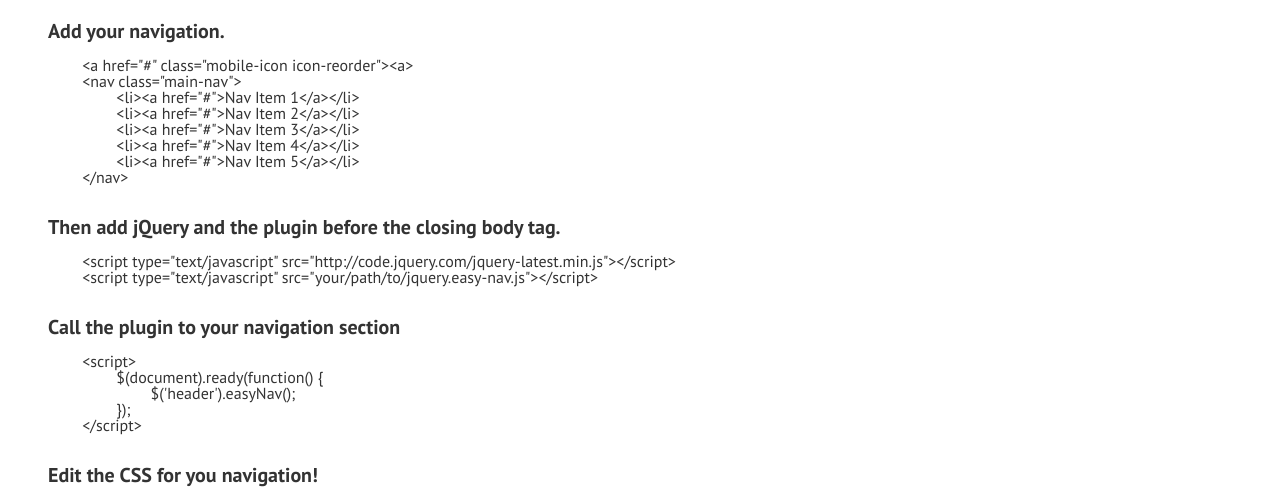
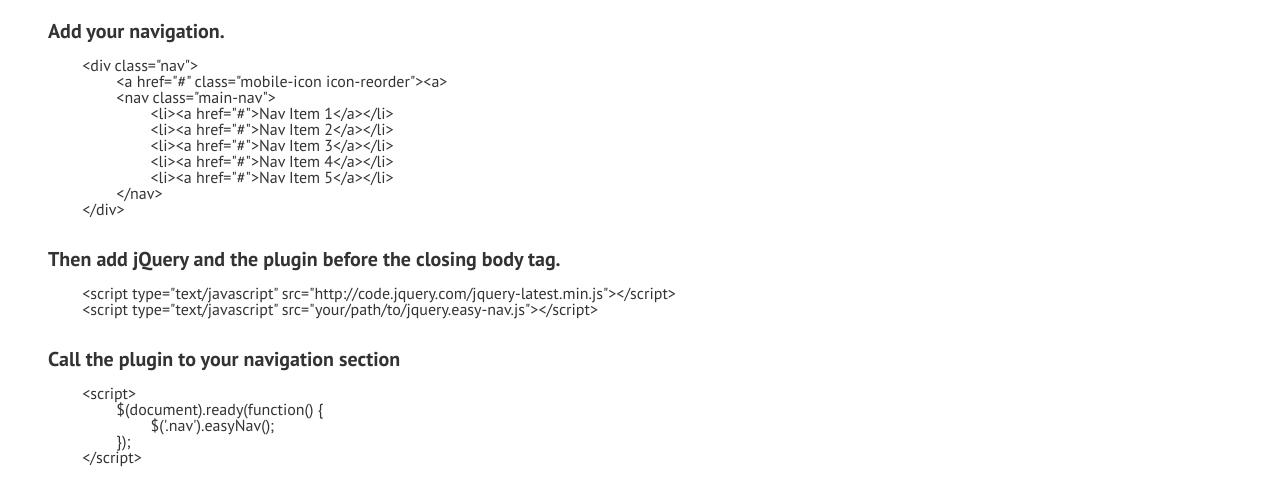
Before and after one commit to azinasili/easy-nav, a plain HTML site: page index.html in a window 1280 px wide. Shown: the part 435-929 px from the top of the page. Drawn offline with nearby package versions, Linux system fonts and the light colour scheme.

Commit message:
updated index.html and README.md

```diff
--- a/index.html
+++ b/index.html
@@ -55,6 +55,7 @@
 	<h4>Add your navigation.</h4>
 	<pre>
 	<code>
+	&lt;div class="nav"&gt;
 		&lt;a href="#" class="mobile-icon icon-reorder"&gt;&lt;a&gt;
 		&lt;nav class="main-nav">
 			&lt;li&gt;&lt;a href="#"&gt;Nav Item 1&lt;/a&gt;&lt;/li&gt;
@@ -63,6 +64,7 @@
 			&lt;li&gt;&lt;a href="#"&gt;Nav Item 4&lt;/a&gt;&lt;/li&gt;
 			&lt;li&gt;&lt;a href="#"&gt;Nav Item 5&lt;/a&gt;&lt;/li&gt;
 		&lt;/nav&gt;
+	&lt;/div&gt;
 	</code>
 	</pre>
 
@@ -81,7 +83,7 @@
 	<code>
 	&lt;script&gt;
 		$(document).ready(function() {
-			$('header').easyNav();
+			$('.nav').easyNav();
 		});
 	&lt;/script&gt;
 	</code>
```
Also changed, not shown: 1 other file. Lines whose indentation alone changed are shown as unchanged.
